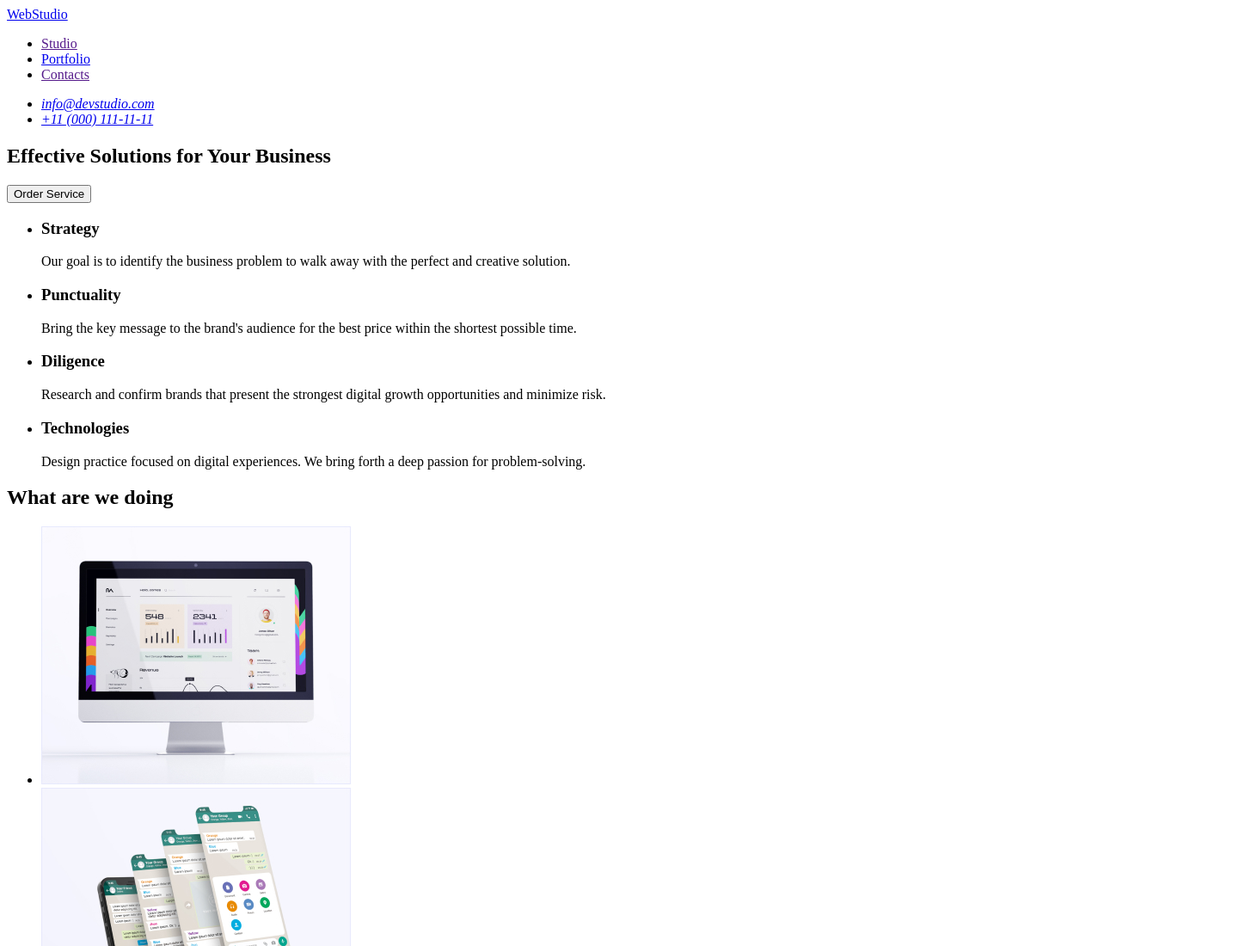
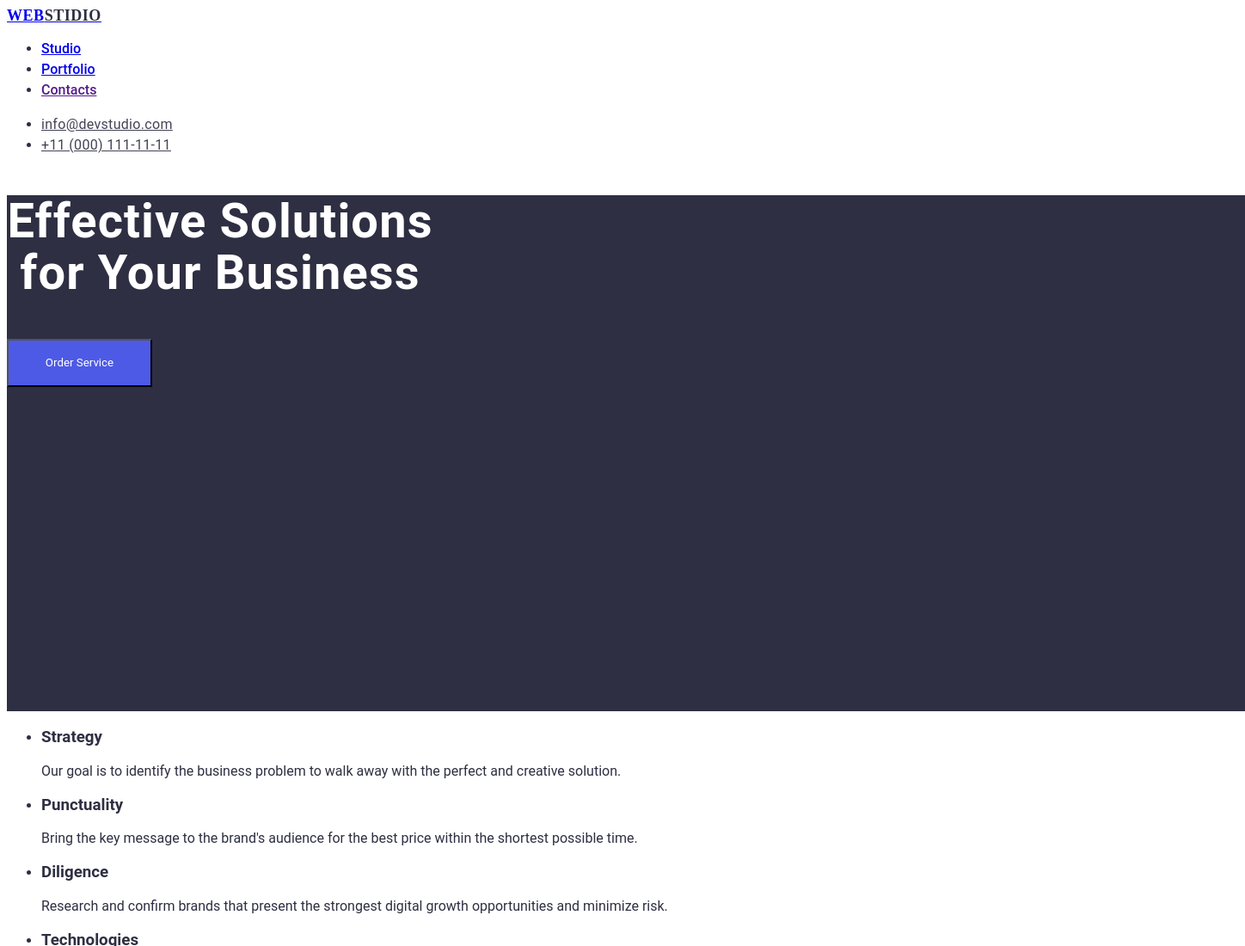
Before and after one commit to Mixa88/goit-markup-hw-02, a plain HTML site: page index.html in a window 1280 px wide. Shown: the top 1100 px of the page at 86% size, 1448 px wide, since content can reach past the window. Drawn offline with Linux system fonts and the light colour scheme.

Commit message:
update css style

```diff
--- a/css/styles.css
+++ b/css/styles.css
@@ -0,0 +1,86 @@
+body {
+  font-family: roboto;
+  color: #2e2f42;
+}
+
+.contacts {
+  color: #434455;
+  font-family: "Roboto";
+  font-style: normal;
+  font-weight: 400;
+  font-size: 16px;
+  line-height: 24px;
+  letter-spacing: 0.02em;
+}
+
+.contacts:hover {
+  color: #404bbf;
+}
+
+.link-logo {
+  font-family: Raleway;
+  font-size: 18px;
+  font-weight: 800;
+  line-height: 21px;
+  letter-spacing: 0.03em;
+  text-transform: uppercase;
+  text-align: left;
+}
+
+.logo-text {
+  font-family: Raleway;
+  font-size: 18px;
+  font-weight: 800;
+  line-height: 21px;
+  letter-spacing: 0.03em;
+  text-align: left;
+  text-transform: uppercase;
+  color: #2e2f42;
+}
+
+.nav-item {
+  font-family: Roboto;
+  font-style: normal;
+  font-weight: 500;
+  font-size: 16px;
+  line-height: 24px;
+}
+
+.hero-section {
+  width: 1440px;
+  height: 600px;
+  background: #2e2f42;
+  left: 0px;
+  top: 72px;
+}
+
+.hero-title {
+  width: 496px;
+  height: 120px;
+  left: 472px;
+  top: 260px;
+
+  color: #ffffff;
+  font-style: normal;
+  font-weight: 700;
+  font-size: 56px;
+  line-height: 60px;
+  text-align: center;
+  letter-spacing: 0.02em;
+}
+
+.button-hero {
+    font-family: inherit;
+  background-color: #4d5ae5;
+  color: #ffffff;
+    width: 169px;
+    height: 56px;
+    left: 636px;
+    top: 428px;
+}
+
+.button-hero:hover,
+.button-hero:focus {
+  background-color: #404bbf;
+  color: #ffffff;
+}
--- a/index.html
+++ b/index.html
@@ -5,29 +5,33 @@
     <meta http-equiv="X-UA-Compatible" content="IE=edge" />
     <meta name="viewport" content="width=device-width, initial-scale=1.0" />
     <title>Document</title>
-    <link rel="stylesheet" href="./css/styles.css">
+    <link rel="stylesheet" href="./css/styles.css" />
   </head>
   <body>
     <!-- Логотип и навигация -->
 
     <header>
       <nav>
-        <a href="./index.html">WebStudio</a>
+        <a class="link-logo" href="./index.html"
+          >Web<span class="logo-text">Stidio</span></a
+        >
 
         <ul>
-          <li><a href="">Studio</a></li>
-          <li><a class="" href="./portfolio.html">Portfolio</a></li>
-          <li><a href="">Contacts</a></li>
+          <li><a class="nav-item" href="./index.html">Studio</a></li>
+          <li><a class="nav-item" href="./portfolio.html">Portfolio</a></li>
+          <li><a class="nav-item" href="">Contacts</a></li>
         </ul>
       </nav>
 
       <address>
         <ul>
           <li>
-            <a href="mailto:info@devstudio.com">info@devstudio.com</a>
+            <a class="contacts" href="mailto:info@devstudio.com"
+              >info@devstudio.com</a
+            >
           </li>
           <li>
-            <a href="tel:+110001111111">+11 (000) 111-11-11</a>
+            <a class="contacts" href="tel:+110001111111">+11 (000) 111-11-11</a>
           </li>
         </ul>
       </address>
@@ -36,9 +40,9 @@
     <main>
       <!-- Hero -->
 
-      <section>
-        <h1>Effective Solutions for Your Business</h1>
-        <button type="button">Order Service</button>
+      <section class="hero-section">
+        <h1 class="hero-title">Effective Solutions for Your Business</h1>
+        <button class="button-hero" type="button">Order Service</button>
       </section>
 
       <!-- Section #1 -->
@@ -134,8 +138,8 @@
     <footer>
       <a href="./index.html">WebStudio</a>
       <p>
-        Increase the flow of customers and sales for your business with
-        digital marketing & growth solutions.
+        Increase the flow of customers and sales for your business with digital
+        marketing & growth solutions.
       </p>
     </footer>
   </body>
```
Also changed, not shown: portfolio.html (+3 -2 lines).
